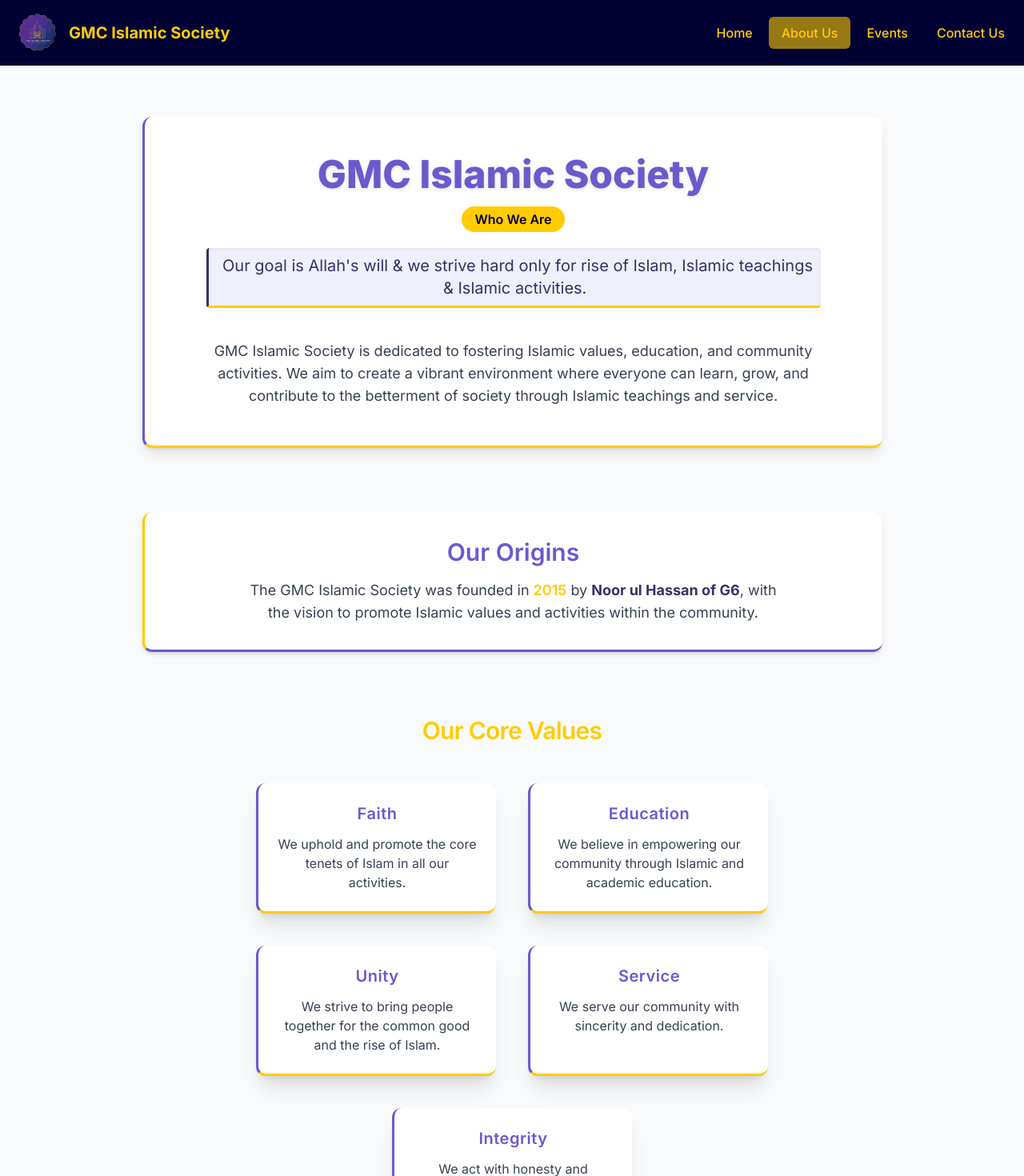
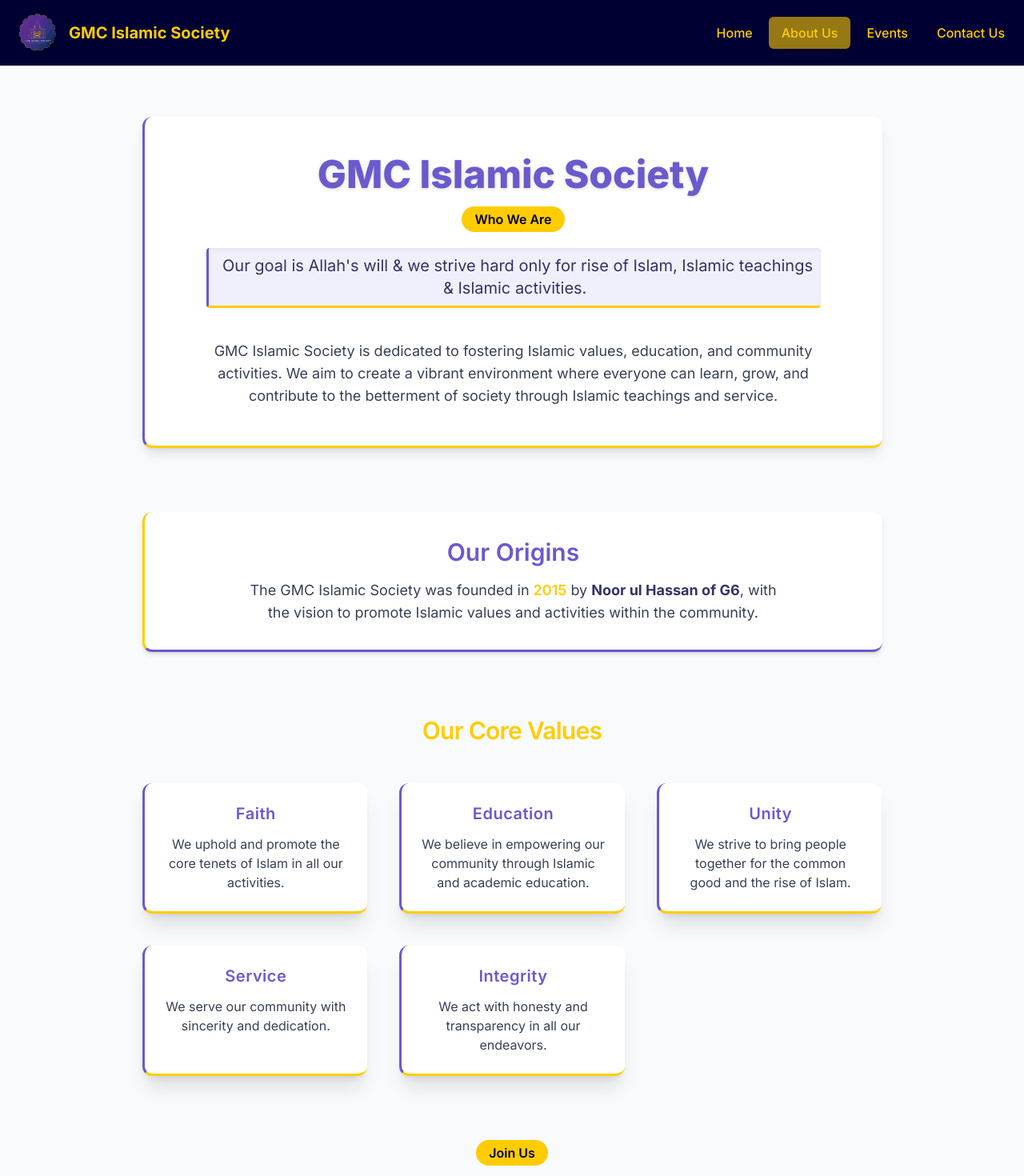
Before and after one commit to testgcahm/gis, a Next.js app: page /about in a window 1280 px wide. Shown: the top 1470 px of the page at 80% size. Built offline with nearby package versions, Linux system fonts and the light colour scheme.

Commit message:
Update page.tsx

```diff
--- a/src/app/about/page.tsx
+++ b/src/app/about/page.tsx
@@ -4,7 +4,7 @@ import { motion } from 'framer-motion';
 import { useState, useEffect } from 'react';
 import useInView from '../../components/useInView';
 
-function useTypewriter(text: string, speed = 40) {
+function useTypewriter(text: string, speed = 60) {
   const [displayed, setDisplayed] = useState('');
   const [done, setDone] = useState(false);
   useEffect(() => {
@@ -53,7 +53,7 @@ export default function AboutPage() {
                 >
                     <h1 className="text-3xl sm:text-4xl md:text-5xl font-extrabold text-primary mb-4 drop-shadow-sm">GMC Islamic Society</h1>
                     <span className="inline-block bg-secondary text-primary-900 font-semibold px-4 py-1 rounded-full text-base mb-5">Who We Are</span>
-                    <p className="text-lg sm:text-xl font-mono text-primary-700 max-w-3xl mx-auto mb-6 min-h-[2.5em] border-l-3 border-l-primary-700 border-b-3 border-b-secondary pl-4 pr-2 py-2 bg-primary-50/60 shadow-inner rounded typewriter">
+                    <p className="text-lg sm:text-xl font-mono text-primary-700 max-w-3xl mx-auto mb-6 min-h-[2.5em] border-l-3 border-l-primary border-b-3 border-b-secondary pl-4 pr-2 py-2 bg-primary-50/60 shadow-inner rounded typewriter">
                       {animatedText}
                       <span className={`animate-pulse ${done ? 'invisible' : 'visible'}`}>|</span>
                     </p>
@@ -85,7 +85,7 @@ export default function AboutPage() {
                     className="flex flex-col items-center w-full max-w-[925px] mx-auto"
                 >
                     <h2 className="text-2xl sm:text-3xl font-semibold text-secondary mb-12 tracking-tight">Our Core Values</h2>
-                    <div className="flex flex-wrap justify-center gap-8 md:gap-10">
+                    <div className="grid max-sm:grid-cols-1 max-[960px]:grid-cols-2 min-[960px]:grid-cols-3 gap-8 md:gap-10 w-full">
                         {[
                             { title: "Faith", text: "We uphold and promote the core tenets of Islam in all our activities." },
                             { title: "Education", text: "We believe in empowering our community through Islamic and academic education." },
@@ -101,7 +101,7 @@ export default function AboutPage() {
                                     initial={{ opacity: 0, y: 20 }}
                                     animate={cardInView && valuesInView ? { opacity: 1, y: 0 } : {}}
                                     transition={{ duration: 0.5, delay: index * 0.15 }}
-                                    className="bg-white border-l-3 border-l-primary border-b-3 border-b-secondary rounded-xl p-6 shadow-xl max-w-[300px] flex flex-col items-center text-center hover:scale-105 transition-transform duration-300"
+                                    className="bg-white border-l-3 border-l-primary border-b-3 border-b-secondary rounded-xl p-6 shadow-xl max-w-[300px] flex flex-col items-center text-center hover:scale-105 transition-transform duration-300 mx-auto"
                                 >
                                     <h3 className="text-lg sm:text-xl font-semibold text-primary mb-3 tracking-wide">{value.title}</h3>
                                     <p className="text-gray-700 text-base">{value.text}</p>
```
